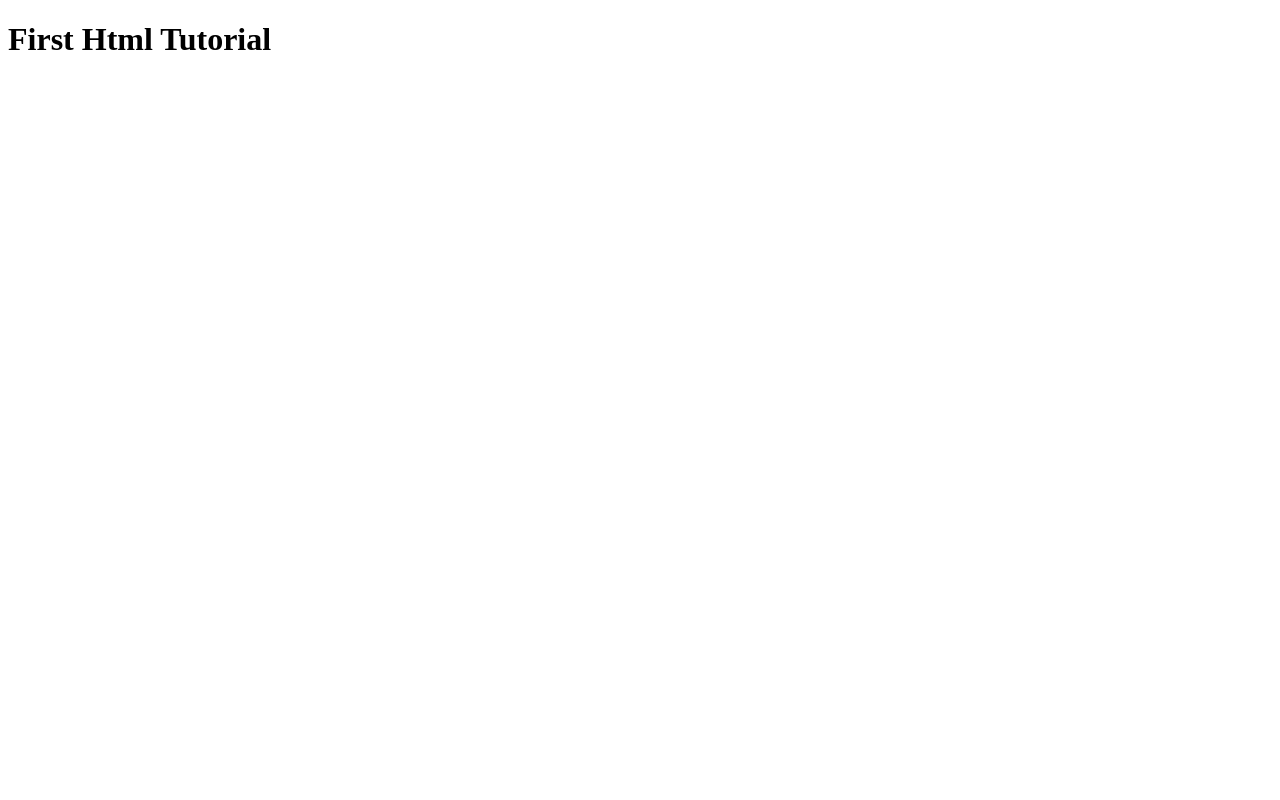
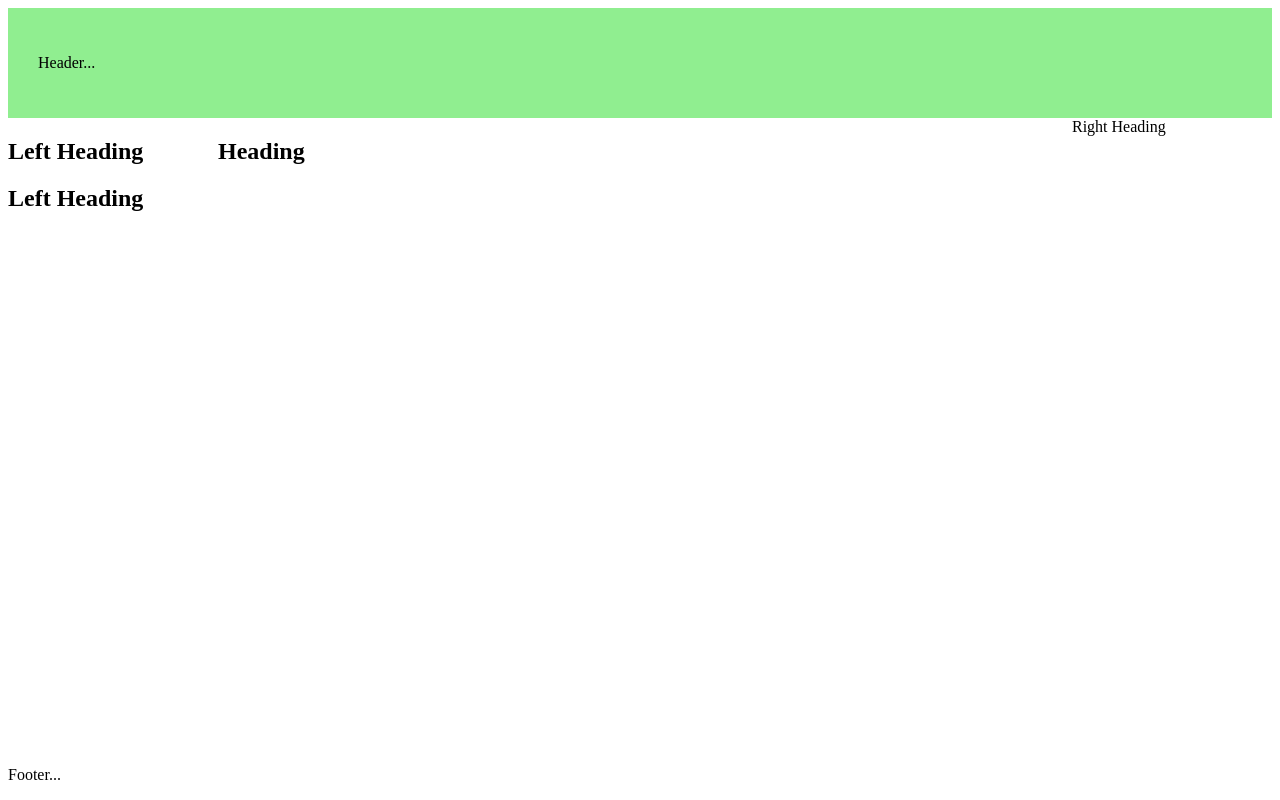
Before and after one commit to Mohd-HAZ786/Task, a plain HTML site: page pages/tuto1.html in a window 1280 px wide. Drawn offline with Linux system fonts and the light colour scheme.

Commit message:
tuto1 layout modified

```diff
--- a/pages/tuto1.html
+++ b/pages/tuto1.html
@@ -6,6 +6,23 @@
     <title>Tuto1</title>
 </head>
 <body>
-    <h1>First Html Tutorial</h1>
+    <header style="padding: 30px; background-color:lightgreen">
+        <p>Header...</p>
+    </header>
+    <main style="position: relative;  background-color: lightblue;">
+        <nav style="position: absolute; left: 0; top: 0; width: 200px;">
+            <div>
+                <h2>Left Heading</h2>
+                <h2>Left Heading</h2>
+            </div>
+            <div style="position: absolute; left: 210px; top: 0; background-color: white; width: 100%">
+                <h2>Heading</h2>
+            </div>
+        </nav>
+        <div style="position: absolute; right:0; top:0; width: 200px;">Right Heading</div>
+    </main>
+    <footer style="position: fixed; bottom:0">
+        <p>Footer...</p>
+    </footer>
 </body>
 </html>
```
